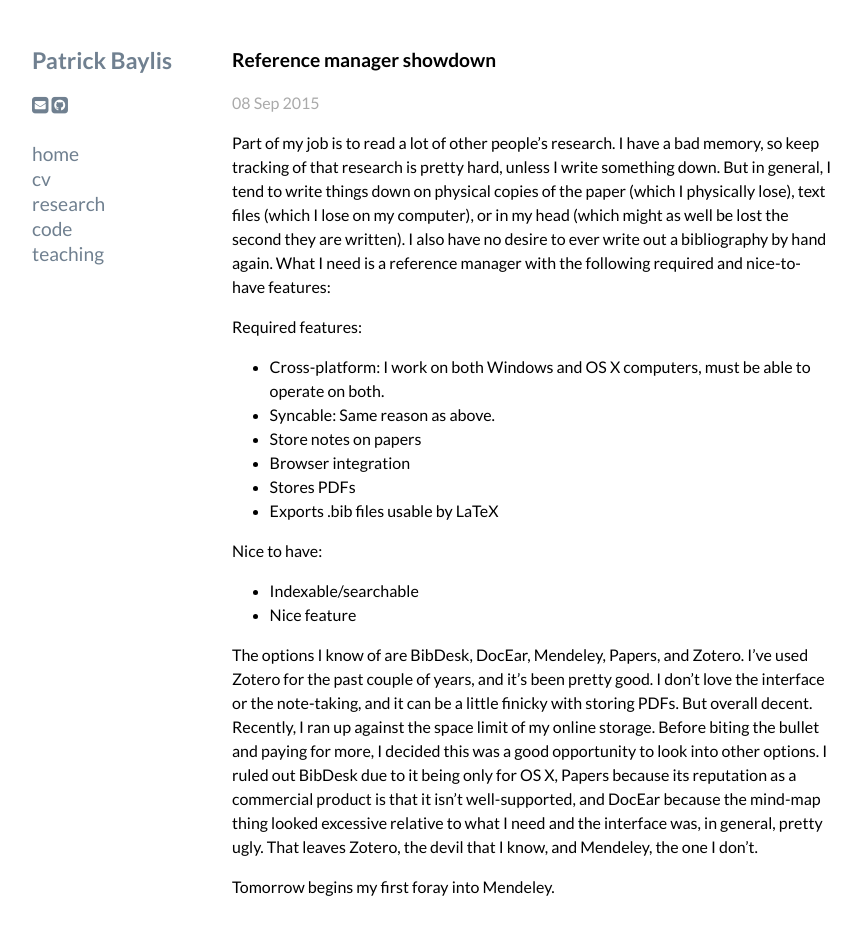
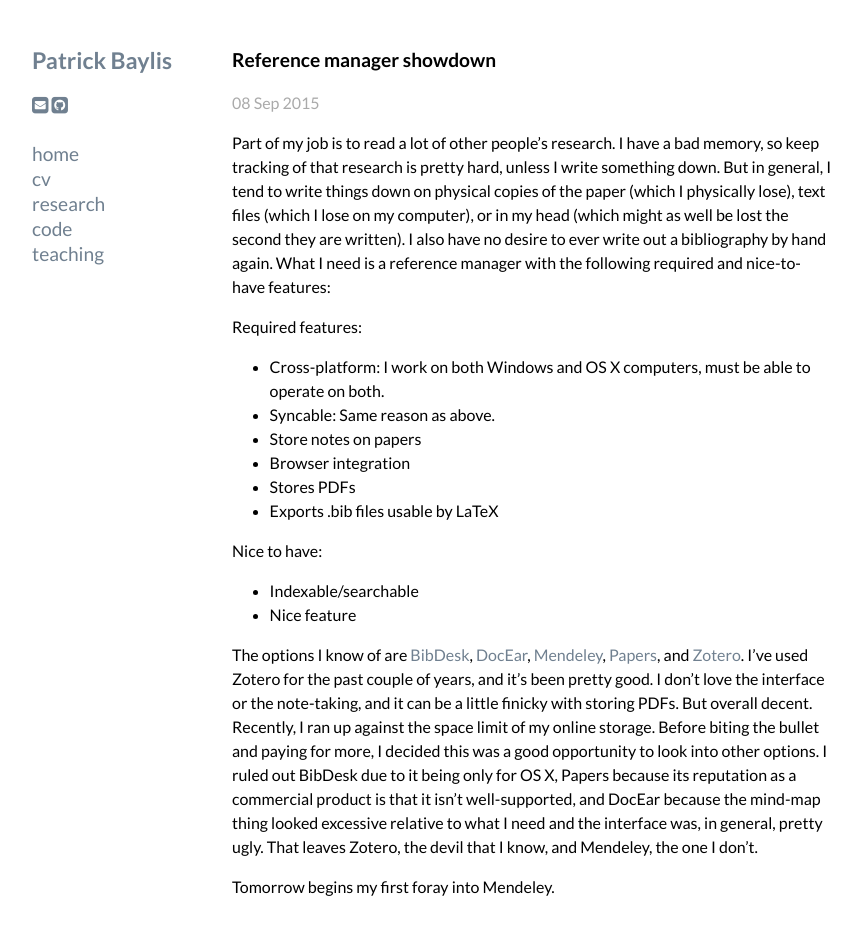
Before and after one commit to pbaylis/pbaylis.github.io, a Jekyll site: the page built from _posts/2015-09-08-reference-managers.markdown, in a window 1280 px wide. Shown: the whole page, without its empty margins (208-1069 px from the left). Built offline with Jekyll 4.4.1, drawn with Linux system fonts in a browser that asks for light colours; nearby versions of some CDN libraries; Markdown is read by kramdown in place of the engine named in the settings; some of the changed lines change nothing that is shown.

Commit message:
add links ref

```diff
--- a/_posts/2015-09-08-reference-managers.markdown
+++ b/_posts/2015-09-08-reference-managers.markdown
@@ -19,7 +19,7 @@
 - Indexable/searchable
 - Nice feature
 
-The options I know of are BibDesk, DocEar, Mendeley, Papers, and Zotero. I've used Zotero for the past couple of years, and it's been pretty good. I don't love the interface or the note-taking, and it can be a little finicky with storing PDFs. But overall decent. Recently, I ran up against the space limit of my online storage. Before biting the bullet and paying for more, I decided this was a good opportunity to look into other options. I ruled out BibDesk  due to it being only for OS X, Papers because its reputation as a commercial product is that it isn't well-supported, and DocEar because the mind-map thing looked excessive relative to what I need and the interface was, in general, pretty ugly. That leaves Zotero, the devil that I know, and Mendeley, the one I don't.
+The options I know of are [BibDesk][bibdesk], [DocEar][docear], [Mendeley][mendeley], [Papers][papers], and [Zotero][zotero]. I've used Zotero for the past couple of years, and it's been pretty good. I don't love the interface or the note-taking, and it can be a little finicky with storing PDFs. But overall decent. Recently, I ran up against the space limit of my online storage. Before biting the bullet and paying for more, I decided this was a good opportunity to look into other options. I ruled out BibDesk  due to it being only for OS X, Papers because its reputation as a commercial product is that it isn't well-supported, and DocEar because the mind-map thing looked excessive relative to what I need and the interface was, in general, pretty ugly. That leaves Zotero, the devil that I know, and Mendeley, the one I don't.
 
 Tomorrow begins my first foray into Mendeley.
 
```
